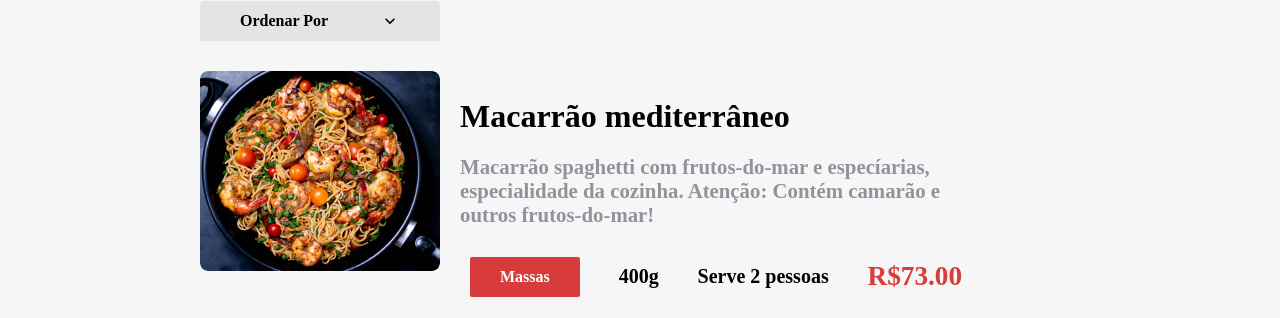
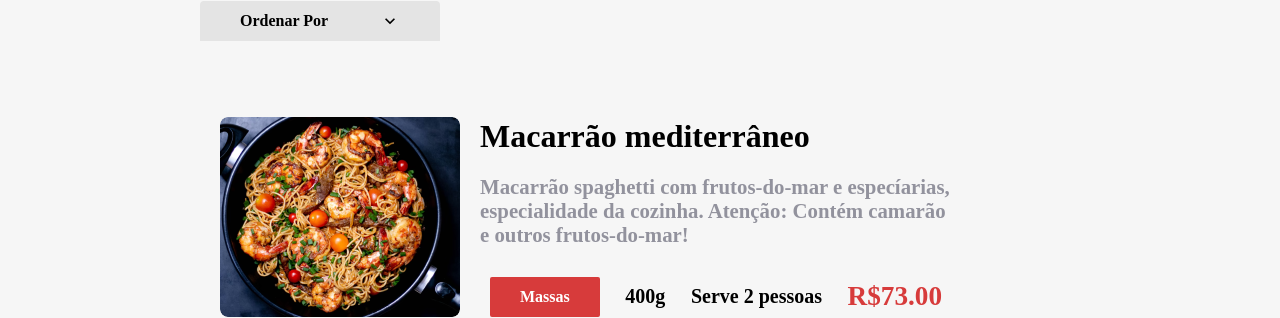
Before and after one commit to Cleber-Severo/Aluroni-routes, a React (Create React App) app: page /cardapio in a window 1280 px wide. Shown: the part 634-952 px from the top of the page. Built offline with nearby package versions, Linux system fonts and the light colour scheme; a web font is replaced by a local one.

Commit message:
feat: redirect to page prato when click on any menu item

```diff
--- a/src/pages/Cardapio/Itens/Item/Item.module.scss
+++ b/src/pages/Cardapio/Itens/Item/Item.module.scss
@@ -2,9 +2,17 @@
 @import "styles/breakpoints";
 
 .item {
+  align-items: center;
+  border-radius: 10px;
+  cursor: pointer;
   display: flex;
   flex-wrap: wrap;
+  padding: 20px;
+  transition: .2s ease-in;
   width: 90%;
+  &:hover {
+    background-color: $grey;
+  }
   &__imagem {
     min-width: 240px;
     @media (max-width: $desktop_xsm) {
@@ -21,7 +29,7 @@
     flex-direction: column;
     flex-wrap: wrap;
     justify-content: space-around;
-    padding: 0 20px;
+    margin: 0 20px;
     @media (max-width: $desktop_xsm) {
       flex-direction: row;
       margin-top: 20px;
@@ -42,5 +50,4 @@
       margin-bottom: 20px;
     }
   }
-
 }
--- a/src/pages/Cardapio/Itens/Item/index.tsx
+++ b/src/pages/Cardapio/Itens/Item/index.tsx
@@ -2,12 +2,14 @@
 import styles from './Item.module.scss';
 import { Prato } from 'types/Prato';
 import TagsPrato from 'components/TagsPrato';
+import { useNavigate } from 'react-router-dom';
 
 
 export default function Item(props: Prato) {
-  const { title, description, photo } = props;
+  const { title, description, photo, id } = props;
+  const navigate = useNavigate();
   return (
-    <div className={styles.item}>
+    <div className={styles.item} onClick={() => navigate(`/prato/${id}`)}>
       <div className={styles.item__imagem}>
         <img src={photo} alt={title} />
       </div>
```
